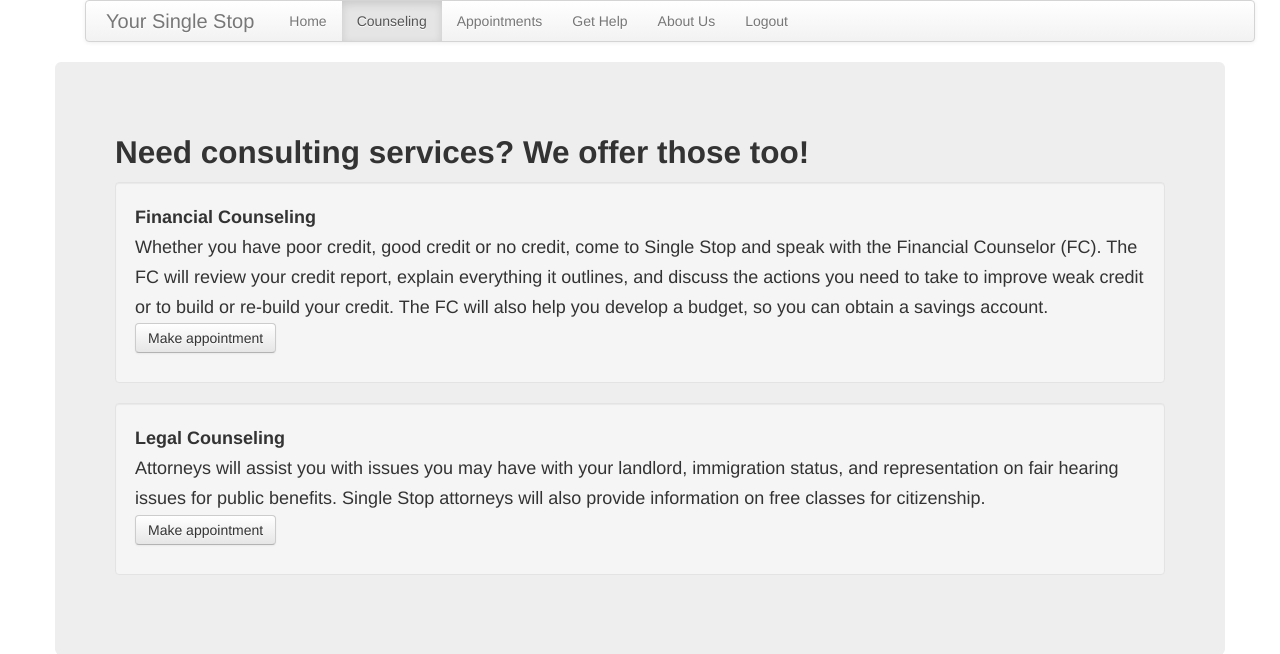
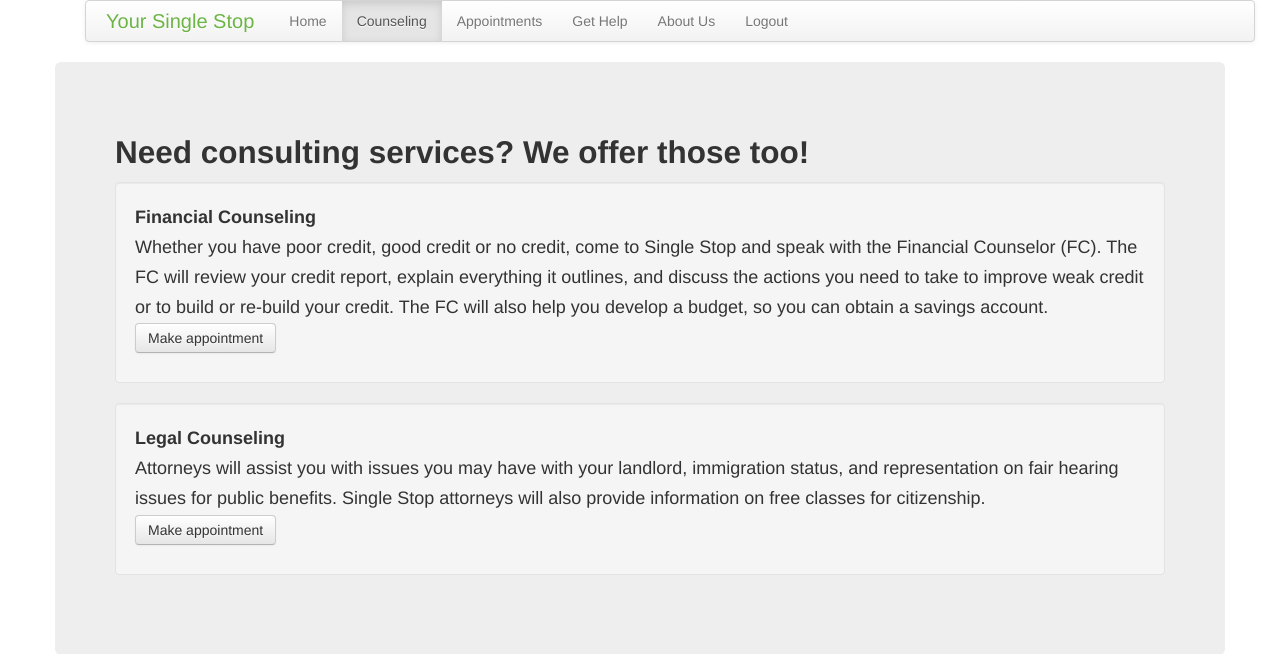
Before and after one commit to chrso/single-stop, a Flask app: page /student/counseling in a window 1280 px wide. Shown: the top 654 px of the page. Run offline with Flask 2, Linux system fonts and the light colour scheme; the visitor is signed in with stand-in values (Sample User, id 1); some libraries are stand-ins or nearby versions.

Commit message:
Changed logo

```diff
--- a/templates/counseling.html
+++ b/templates/counseling.html
@@ -4,7 +4,7 @@
 <div class="span12">
   <div class="navbar">
     <div class="navbar-inner">
-    <a class="brand" href="{{ url_for('index') }}">Your Single Stop</a>
+    <a class="brand" href="{{ url_for('index') }}" style="color: #6CB446">Your Single Stop</a>
     <ul class="nav">
       <li><a href="{{ url_for('student') }}">Home</a></li>
       <li class="active"><a href="{{ url_for('counseling') }}">Counseling</a></li>
```
